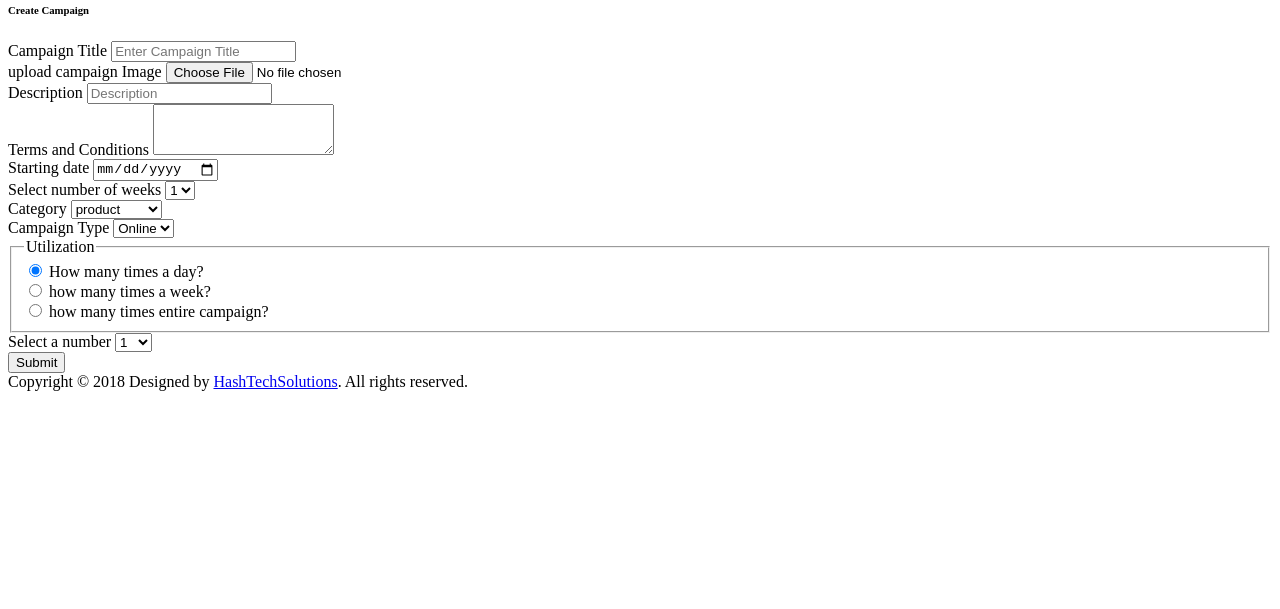
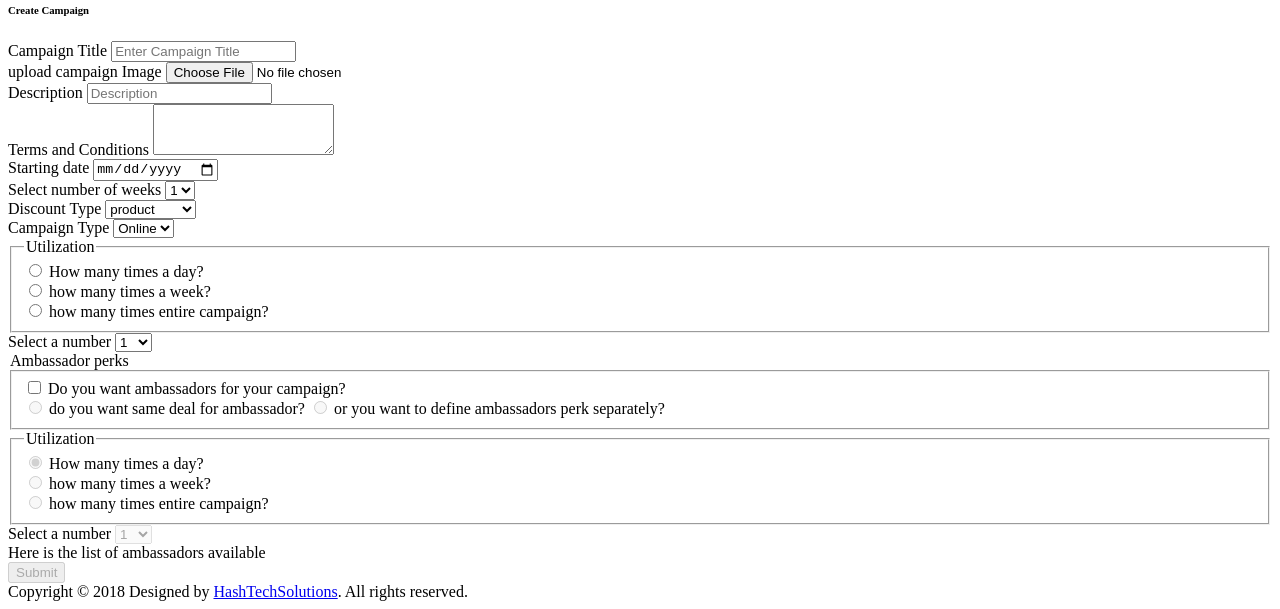
Before and after one commit to ibilalbashir/merchant-Portal, a website: page src/forms.html in a window 1280 px wide. Shown: the part 3158-3767 px from the top of the page. Before the commit the page ends 3557 px from the top, so only its background shows below. Drawn offline with nearby package versions, Linux system fonts and the light colour scheme.

Commit message:
added dynamic behaviours in  create campaign

```diff
--- a/src/forms.html
+++ b/src/forms.html
@@ -3,7 +3,10 @@
   <head>
     <meta charset="utf-8">
     <meta name="viewport" content="width=device-width, initial-scale=1, shrink-to-fit=no">
-
+    <script
+  src="https://code.jquery.com/jquery-3.3.1.slim.min.js"
+  integrity="sha256-3edrmyuQ0w65f8gfBsqowzjJe2iM6n0nKciPUp8y+7E="
+  crossorigin="anonymous"></script>
 
     <title>Forms</title>
     <style>
@@ -465,8 +468,8 @@
                       </div>
                       <div class="row">
                       <div class="form-group col-6">
-                          <label for="weekDropdown">Category</label>
-                          <select class="form-control" id="weekDropdown">
+                          <label for="categoryDropdown">Discount Type</label>
+                          <select class="form-control" id="categoryDropdown">
                             <option>product</option>
                             <option>Percentage</option>
                             <option>Other</option>
@@ -475,8 +478,8 @@
                         </div>
 
                         <div class="form-group col-6">
-                            <label for="weekDropdown">Campaign Type</label>
-                            <select class="form-control" id="weekDropdown">
+                            <label for="campaignTypeDropdown">Campaign Type</label>
+                            <select class="form-control" id="campaignTypeDropdown">
                               <option>Online</option>
                               <option>Offline</option>
                               <option>Both</option>
@@ -526,7 +529,83 @@
                             </div>
                       </div>
                     </div>
-                      <button type="submit" class="btn btn-primary">Submit</button>
+                    <div class="form-group">
+                      <legend>Ambassador perks</legend>
+                          </div>
+                          <fieldset>
+                              <div class="form-check ">
+                                  <label class="form-check-label">
+                                      <input type="checkbox" id="ambassadorChoiceCheckbox" class="form-check-input" name="amabassadorRadio" id="amabassadorRadio"  >
+                                      Do you want ambassadors for your campaign?
+                                    </label>
+                                  </div>
+
+                                  <div class="form-check form-check-inline">
+                                      <label class="form-check-label">
+                                          <input disabled type="radio" id="sameDealRadio" class="form-check-input ambassadorDefination" name="amabassadorRadio1" id="amabassadorRadio1"  >
+                                          do you want same deal for ambassador?
+                                        </label>
+                                        <label class="form-check-label">
+                                          <input disabled type="radio" id="differentDealRadio" class="form-check-input ambassadorDefination" name="amabassadorRadio1" id="amabassadorRadio1"  >
+                                          or you want to define ambassadors perk separately?
+                                        </label>
+                                      </div>
+                          </fieldset>
+                          <fieldset class="form-group col-7">
+                            <legend>Utilization</legend>
+                            <div class="form-check form-check-inline">
+                              <label class="form-check-label">
+                                <input disabled type="radio" id="ambassadorPerDayRadio" class="form-check-input ambassadorDefination" name="optionsRadios" id="optionsRadios1" value="option1" checked>
+                                How many times a day?
+                              </label>
+                            </div>
+                            <div class="form-check form-check-inline">
+                            <label class="form-check-label">
+                                <input disabled type="radio" id="ambassadorPerWeekRadio" class="form-check-input ambassadorDefination" name="optionsRadios" id="optionsRadios2" value="option2">
+                                how many times a week?
+                              </label>
+                            </div>
+                            <div class="form-check form-check-inline">
+                            <label class="form-check-label">
+                                <input disabled type="radio" id="ambassadorPerCampaignRadio" class="form-check-input ambassadorDefination" name="optionsRadios" id="optionsRadios3" value="option3" >
+                                how many times entire campaign?
+                              </label>
+                            </div>
+                          </fieldset>
+                          <div class="form-group col-5">
+                            <div class="form-group">
+                                <label for="ambassadorsUtilizationDropdown">Select a number</label>
+                                <select class="form-control ambassadorDefination" id="ambassadorsUtilizationDropdown" disabled>
+                                  <option>1</option>
+                                  <option>2</option>
+                                  <option>3</option>
+                                  <option>4</option>
+                                  <option>5</option>
+                                  <option>6</option>
+                                  <option>7</option>
+                                  <option>8</option>
+                                  <option>9</option>
+                                  <option>10</option>
+
+                                </select>
+                              </div>
+                        </div>
+
+                          <div class="form-group">
+                          <label for="selectAmbassadors">Here is the list of ambassadors available</label>
+
+                        </div>
+
+
+
+
+
+                    </div>
+
+
+                      <button id="submitBtn" type="submit" class="btn btn-primary " disabled>Submit</button>
+
+
                     </form>
 
                     <!---form to create campaign ends here -->
@@ -548,7 +627,15 @@
       </div>
     </div>
    <script>
+     $('#ambassadorChoiceCheckbox').click(()=>{
+      if($('#ambassadorChoiceCheckbox').is(':checked')){
+        $('.ambassadorDefination').removeAttr('disabled');
 
+
+      }else{
+        $('.ambassadorDefination').attr('disabled',true);
+      }
+     })
    </script>
   </body>
 </html>
```
